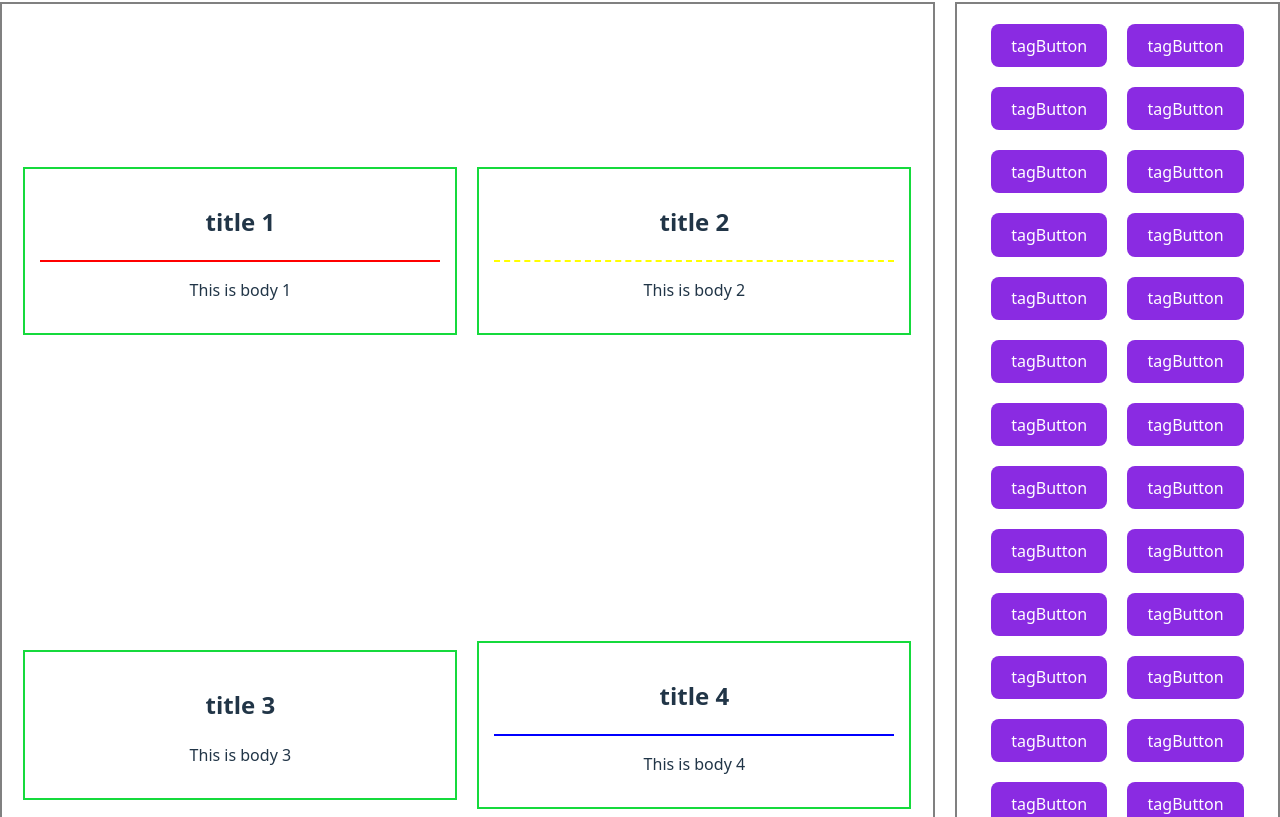
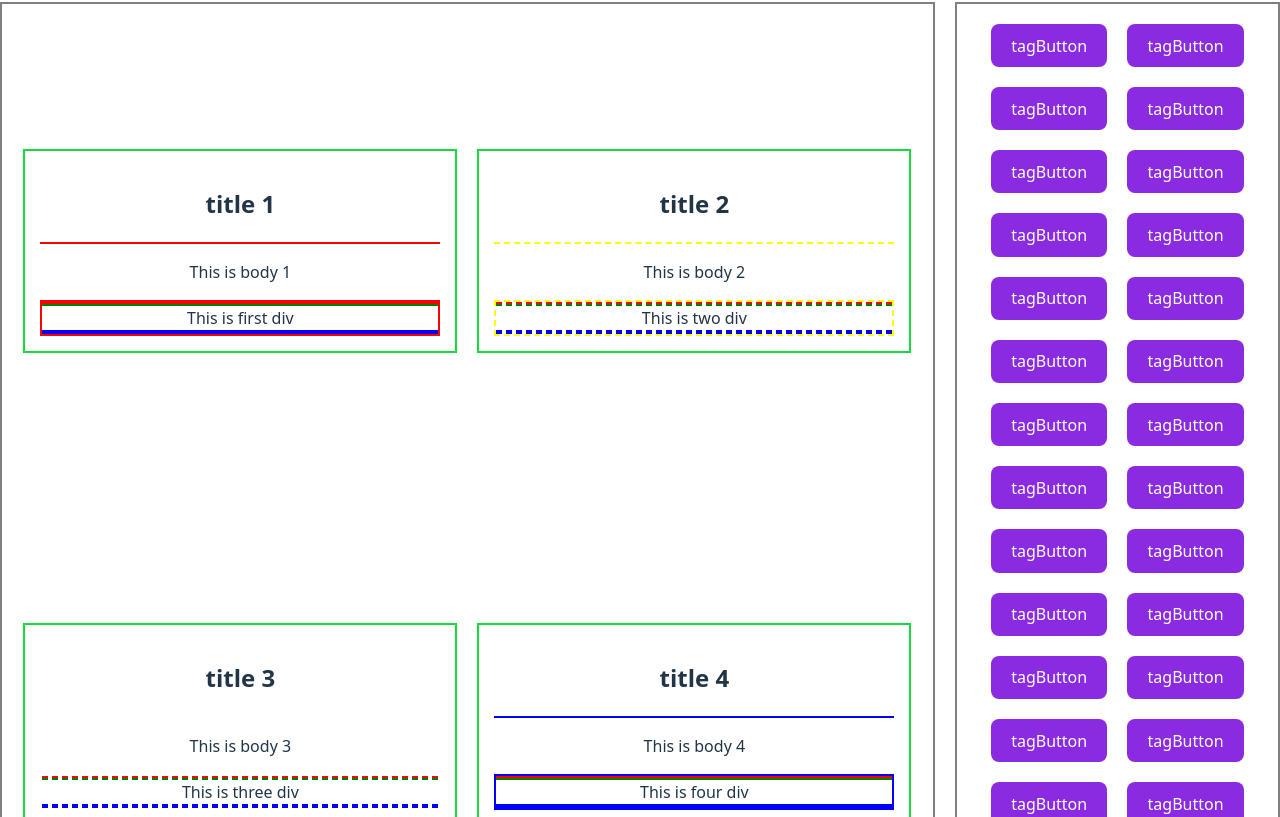
Before and after one commit to AlTayeb-Front-End/React-repo, a React (Vite) app: page / in a window 1280 px wide. Shown: the part 183-1000 px from the top of the page. Built offline with nearby package versions, Linux system fonts and the light colour scheme.

Commit message:
feat: list rendering using map and use children props

```diff
--- a/src/App.jsx
+++ b/src/App.jsx
@@ -15,21 +15,53 @@ function App() {
       title: "title 1",
       body: "This is body 1",
       seprator: <div style={{ borderTop: "2px solid red" }}></div>,
+      children: (
+        <div style={{ border: "2px solid red" }}>
+          <div style={{ borderTop: "2px solid red" }}></div>
+          <div style={{ borderTop: "2px solid green" }}>This is first div</div>
+          <div style={{ borderTop: "2px solid blue" }}></div>
+          <div style={{ borderTop: "2px solid blue" }}></div>
+        </div>
+      ),
     },
     {
       title: "title 2",
       body: "This is body 2",
       seprator: <div style={{ borderTop: "2px dashed yellow" }}></div>,
+      children: (
+        <div style={{ border: "2px dashed yellow" }}>
+          <div style={{ borderTop: "2px dashed red" }}></div>
+          <div style={{ borderTop: "2px dashed green" }}>This is two div</div>
+          <div style={{ borderTop: "2px dashed blue" }}></div>
+          <div style={{ borderTop: "2px dashed blue" }}></div>
+        </div>
+      ),
     },
     {
       title: "title 3",
       body: "This is body 3",
-      seprator: <div style={{ borderTop: "2px pointed white" }}></div>,
+      seprator: <div style={{ borderTop: "2px dashed white" }}></div>,
+      children: (
+        <div style={{ border: "2px dashed white" }}>
+          <div style={{ borderTop: "2px dashed red" }}></div>
+          <div style={{ borderTop: "2px dashed green" }}>This is three div</div>
+          <div style={{ borderTop: "2px dashed blue" }}></div>
+          <div style={{ borderTop: "2px dashed blue" }}></div>
+        </div>
+      ),
     },
     {
       title: "title 4",
       body: "This is body 4",
       seprator: <div style={{ borderTop: "2px solid blue" }}></div>,
+      children: (
+        <div style={{ border: "2px solid blue" }}>
+          <div style={{ borderTop: "2px solid red" }}></div>
+          <div style={{ borderTop: "2px solid green" }}>This is four div</div>
+          <div style={{ borderTop: "2px solid blue" }}></div>
+          <div style={{ borderTop: "2px solid blue" }}></div>
+        </div>
+      ),
     },
   ];
   return (
--- a/src/components/Post.jsx
+++ b/src/components/Post.jsx
@@ -1,11 +1,12 @@
 import "../style/post.css";
 
-export default function Post({ title, body, seprator }) {
+export default function Post({ title, body, seprator, children }) {
   return (
-    <dev className={"dev-post"}>
+    <div className={"div-post"}>
       <h2>{title}</h2>
       {seprator}
       <p>{body}</p>
-    </dev>
+      {children}
+    </div>
   );
 }
--- a/src/sections/Posts.jsx
+++ b/src/sections/Posts.jsx
@@ -1,15 +1,30 @@
 import Post from "../components/Post";
 import "../style/posts.css";
 export default function Posts({ data }) {
-  let posts = [];
-  for (let counter = 0; counter < data.length; counter++)
-    posts.push(
-      <Post
-        title={data[counter].title}
-        body={data[counter].body}
-        seprator={data[counter].seprator}
-      />
-    );
+  // let posts = [];
+  // for (let counter = 0; counter < data.length; counter++)
+  //   posts.push(
+  //     <Post
+  //       title={data[counter].title}
+  //       body={data[counter].body}
+  //       seprator={data[counter].seprator}
+  //     />
+  //   );
 
-  return <dev className={"posts"}>{posts}</dev>;
+  return (
+    <div className={"posts"}>
+      {data.map((element) => {
+        return (
+          <Post
+            key={element.title}
+            title={element.title}
+            body={element.body}
+            seprator={element.seprator}
+          >
+            {element.children}
+          </Post>
+        );
+      })}
+    </div>
+  );
 }
--- a/src/sections/TagButtons.jsx
+++ b/src/sections/TagButtons.jsx
@@ -2,7 +2,8 @@ import TagButton from "../components/TagButton";
 import "../style/tag-buttons.css";
 export default function TagButtons() {
   let buttons = [];
-  for (let counter = 0; counter < 30; counter++) buttons.push(<TagButton />);
+  for (let counter = 0; counter < 30; counter++)
+    buttons.push(<TagButton key={counter} />);
 
-  return <dev className={"tag-buttons"}>{buttons}</dev>;
+  return <div className={"tag-buttons"}>{buttons}</div>;
 }
--- a/src/style/post.css
+++ b/src/style/post.css
@@ -1,4 +1,4 @@
-.dev-post {
+.div-post {
   display: block;
   min-width: 400px;
   border: 2px solid rgb(21, 218, 60);
```
